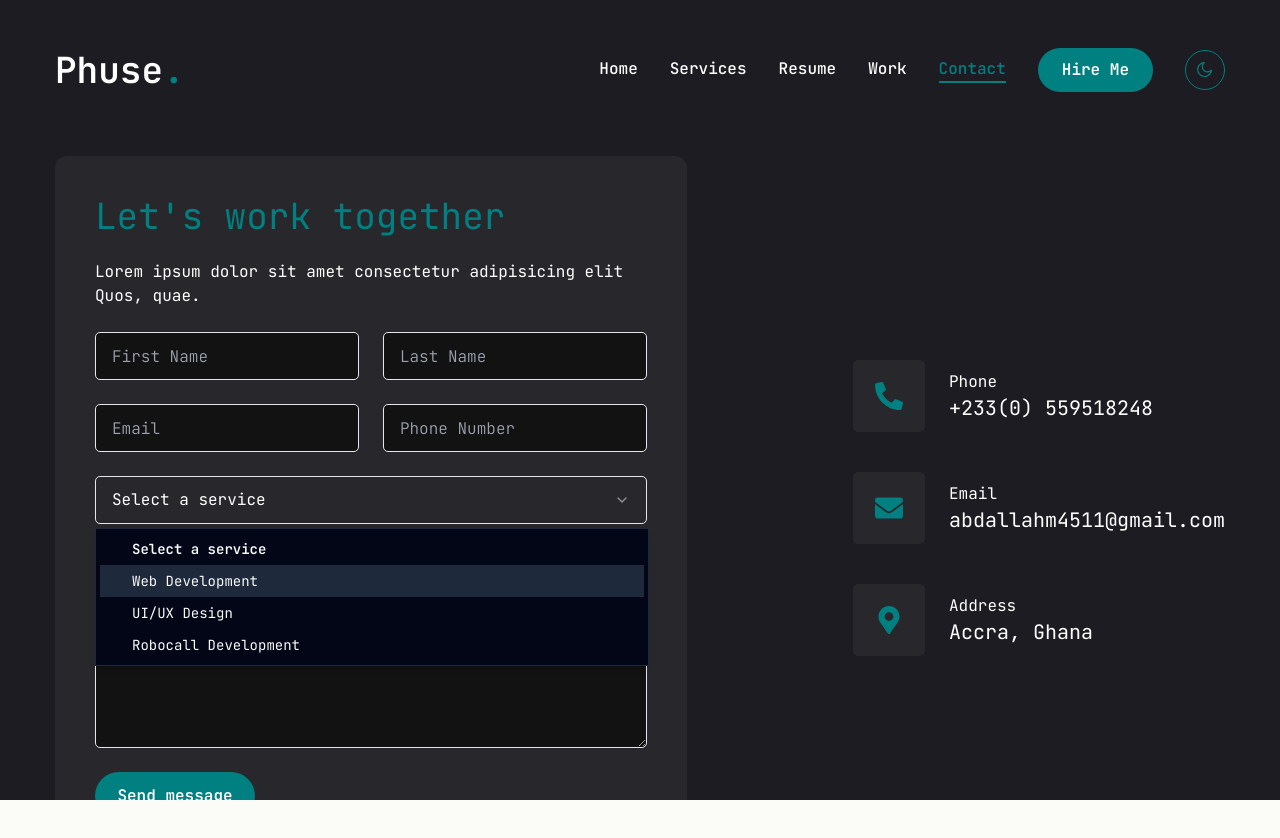
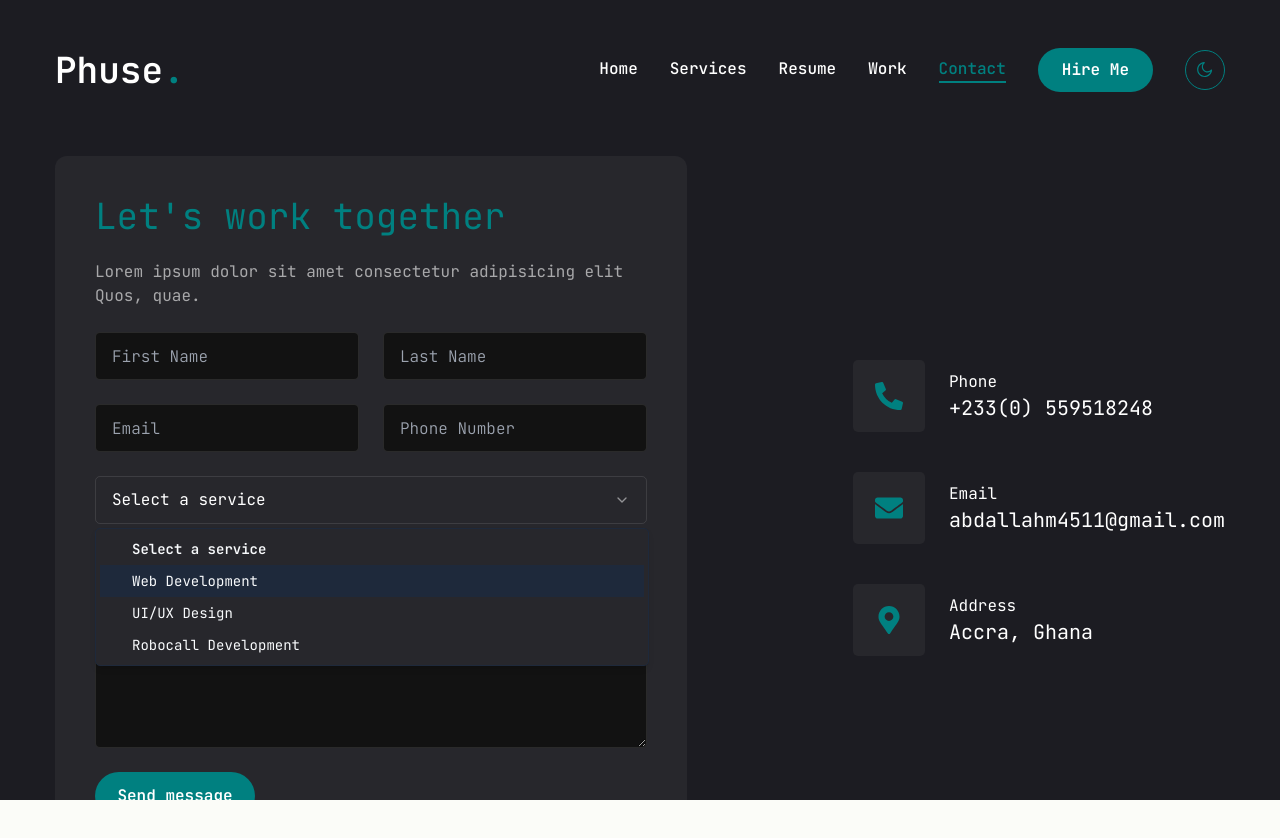
Before and after one commit to Phuse21/phuse-portfolio, a Next.js app: page /contact in a window 1280 px wide. Both pictures are taken after a click on the button "Select a service". Shown: the top 838 px of the page. Built offline with nearby package versions, Linux system fonts and the light colour scheme.

Commit message:
mode-contact

```diff
--- a/app/contact/page.jsx
+++ b/app/contact/page.jsx
@@ -48,9 +48,9 @@
         <div className="flex flex-col xl:flex-row gap-[30px]">
           {/* form */}
           <div className="xl:w-[54%] order-2 xl:order-none">
-            <form className="flex flex-col gap-6 p-10 bg-[#27272c] rounded-xl">
+            <form className="flex flex-col gap-6 p-10 bg-[#27272c]/5 dark:bg-[#27272c] rounded-xl">
               <h3 className="text-4xl text-accent">Let's work together</h3>
-              <p className="text-white/60">
+              <p className="text-[#1c1c22]/80 dark:text-[#ffffff]/60">
                 Lorem ipsum dolor sit amet consectetur adipisicing elit Quos,
                 quae.
               </p>
@@ -99,7 +99,7 @@
               {info.map((item, index) => {
                 return (
                   <li key={index} className="flex items-center gap-6">
-                    <div className="w-[52px] h-[52px] xl:w-[72px] xl:h-[72px] flex justify-center items-center rounded-[5px] text-accent bg-[#27272c]">
+                    <div className="w-[52px] h-[52px] xl:w-[72px] xl:h-[72px] flex justify-center items-center rounded-[5px] text-accent dark:bg-[#27272c] bg-[#ffffff]">
                       <div className="text-[28px] ">{item.icon}</div>
                     </div>
 
--- a/components/ui/input.jsx
+++ b/components/ui/input.jsx
@@ -7,7 +7,7 @@
     <input
       type={type}
       className={cn(
-        "flex h-[48px] rounded-[5px] border border-white/10 focus:border-accent font-light bg-primary px-4 py-5 text-base placeholder:text-white/60 outline-none",
+        "flex h-[48px] rounded-[5px] border dark:border-[#ffffff]/10 border-[#1c1c22]/10  focus:border-accent font-light bg-primary px-4 py-5 text-base placeholder:text-white/60 outline-none",
         className
       )}
       ref={ref}
--- a/components/ui/select.jsx
+++ b/components/ui/select.jsx
@@ -17,7 +17,7 @@
     <SelectPrimitive.Trigger
       ref={ref}
       className={cn(
-        "flex h-[48px] w-full items-center justify-between rounded-[5px] border border-white/10 bg-primary px-4 py-5 text-base text-white/60 placeholder:text-white/10 focus:border-accent outline-none",
+        "flex h-[48px] w-full items-center justify-between rounded-[5px] border border-[#1c1c22]/50 dark:border-[#ffffff]/10 bg-primary px-4 py-5 text-base text-white/60 placeholder:text-white/10 focus:border-accent outline-none",
         className
       )}
       {...props}
@@ -70,7 +70,7 @@
       <SelectPrimitive.Content
         ref={ref}
         className={cn(
-          "relative z-50 max-h-96 min-w-[8rem] overflow-hidden rounded-md border border-white/10 bg-primary text-white shadow-md data-[state=open]:animate-in data-[state=closed]:animate-out data-[state=closed]:fade-out-0 data-[state=open]:fade-in-0 data-[state=closed]:zoom-out-95 data-[state=open]:zoom-in-95 data-[side=bottom]:slide-in-from-top-2 data-[side=left]:slide-in-from-right-2 data-[side=right]:slide-in-from-left-2 data-[side=top]:slide-in-from-bottom-2 dark:border-slate-800 dark:bg-slate-950 dark:text-slate-50",
+          "relative z-50 max-h-96 min-w-[8rem] overflow-hidden rounded-[5px] border dark:border-[#ffffff]/10 border-[#1c1c22]/50 dark:bg-[#27272c] bg-[#ffffff] text-white shadow-md data-[state=open]:animate-in data-[state=closed]:animate-out data-[state=closed]:fade-out-0 data-[state=open]:fade-in-0 data-[state=closed]:zoom-out-95 data-[state=open]:zoom-in-95 data-[side=bottom]:slide-in-from-top-2 data-[side=left]:slide-in-from-right-2 data-[side=right]:slide-in-from-left-2 data-[side=top]:slide-in-from-bottom-2 dark:border-slate-800 dark:text-slate-50",
           position === "popper" &&
             "data-[side=bottom]:translate-y-1 data-[side=left]:-translate-x-1 data-[side=right]:translate-x-1 data-[side=top]:-translate-y-1",
           className
--- a/components/ui/textarea.jsx
+++ b/components/ui/textarea.jsx
@@ -6,7 +6,7 @@
   return (
     <textarea
       className={cn(
-        "flex min-h-[80px] w-full rounded-[5px] border border-white/10 bg-primary px-4 py-3 text-base text-white/60 placeholder:text-white/10 focus-visible:outline-none focus-visible:ring-1 focus-visible:ring-accent focus-visible:ring-offset-0 disabled:cursor-not-allowed disabled:opacity-50",
+        "flex min-h-[80px] w-full rounded-[5px] border  dark:border-[#ffffff]/10 border-[#1c1c22]/50 bg-primary px-4 py-3 text-base text-white/60 placeholder:text-white/10 focus-visible:outline-none focus-visible:ring-1 focus-visible:ring-accent focus-visible:ring-offset-0 disabled:cursor-not-allowed disabled:opacity-50",
         className
       )}
       ref={ref}
```
